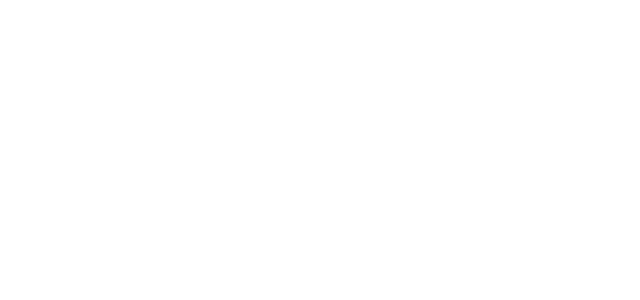
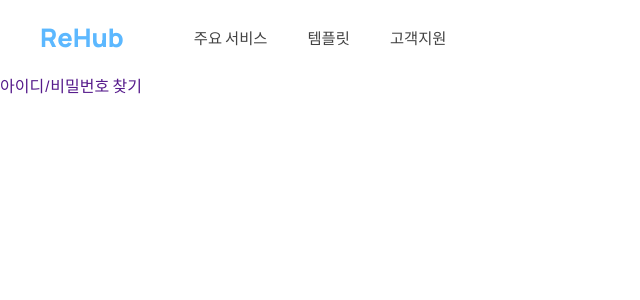
Before and after one commit to choorai/retrospect-frontend, a React (Create React App) app: page /login in a window 1280 px wide. Before the commit this address had no page. Shown: the top 300 px of the page, without its empty margins (0-640 px from the left). Built offline with nearby package versions, Linux system fonts and the light colour scheme; a web font is replaced by a local one.

Commit message:
RH-4 : develop rebase

```diff
--- /dev/null
+++ b/src/pages/login/page.tsx
@@ -0,0 +1,23 @@
+import MainNavBar from '../../components/main/MainNavBar';
+import React from 'react';
+
+const LoginPage = () => {
+  return (
+    <>
+      <MainNavBar />
+      <div>로그인을 하면 회고를 저장할 수 있어요.</div>
+      <div>
+        <form action="" method="post">
+          <label htmlFor="id">아이디</label>
+          <input id="id" type="text" />
+          <label htmlFor="password">비밀번호</label>
+          <input id="password" type="password" />
+        </form>
+        <div><a href="">회원가입</a></div>
+        <div><a href="">아이디/비밀번호 찾기</a></div>
+      </div>
+    </>
+  );
+};
+
+export default LoginPage;
--- /dev/null
+++ b/src/routes/LoginRoutes.tsx
@@ -0,0 +1,12 @@
+import { RouteObject } from 'react-router-dom';
+import LoginPage from '../pages/login/page';
+import React from 'react';
+
+const homeRoutes: RouteObject[] = [
+  {
+    path: '/login',
+    element: <LoginPage />,
+  },
+];
+
+export default homeRoutes;
--- a/src/routes/index.tsx
+++ b/src/routes/index.tsx
@@ -5,6 +5,7 @@
 import ourStoryRoutes from './OurStoryRoutes';
 import customerSupportRoutes from './CustomerSupportRoutes';
 import retrospectSettingsRoutes from './RetrospectSettingsRoutes';
+import loginRoutes from './LoginRoutes';
 
 const routes: RouteObject[] = [
   ...homeRoutes,
@@ -12,7 +13,8 @@
   ...reHubTemplateRoutes,
   ...ourStoryRoutes,
   ...customerSupportRoutes,
-  ...retrospectSettingsRoutes
+  ...retrospectSettingsRoutes,
+  ...loginRoutes,
 ];
 
 export default routes;
```
